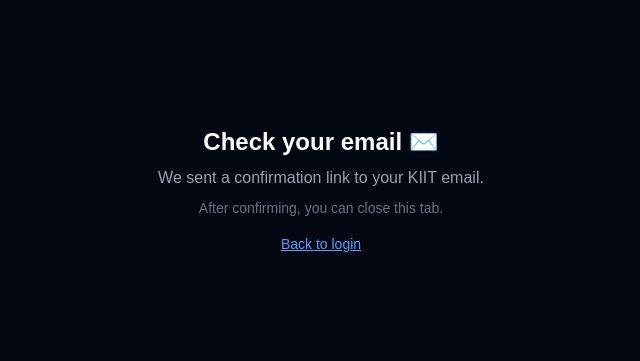
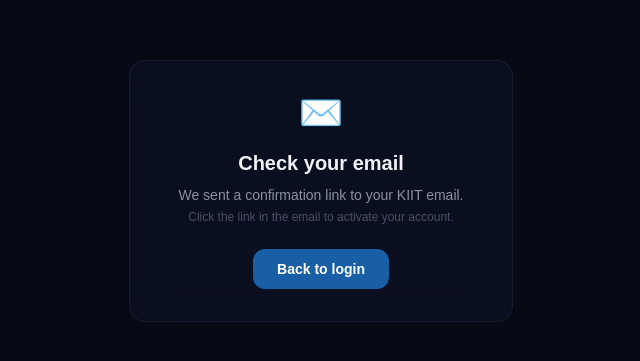
Before and after one commit to Nova6278/Vaapsi, a Next.js app: page /signup/confirm in a window 1280 px wide. Shown: the part 209-570 px from the top of the page, without its empty margins (319-959 px from the left). Built offline with nearby package versions, Linux system fonts and the light colour scheme.

Commit message:
feat: email verification flow with auth/confirm route

```diff
--- /dev/null
+++ b/app/auth/confirm/route.ts
@@ -0,0 +1,35 @@
+import { type EmailOtpType } from '@supabase/supabase-js'
+import { NextRequest, NextResponse } from 'next/server'
+import { createServerClient } from '@supabase/ssr'
+import { cookies } from 'next/headers'
+
+export async function GET(request: NextRequest) {
+  const { searchParams } = new URL(request.url)
+  const token_hash = searchParams.get('token_hash')
+  const type = searchParams.get('type') as EmailOtpType | null
+
+  if (token_hash && type) {
+    const cookieStore = await cookies()
+    const supabase = createServerClient(
+      process.env.NEXT_PUBLIC_SUPABASE_URL!,
+      process.env.NEXT_PUBLIC_SUPABASE_ANON_KEY!,
+      {
+        cookies: {
+          getAll: () => cookieStore.getAll(),
+          setAll: (cookiesToSet) => {
+            cookiesToSet.forEach(({ name, value, options }) =>
+              cookieStore.set(name, value, options)
+            )
+          },
+        },
+      }
+    )
+
+    const { error } = await supabase.auth.verifyOtp({ token_hash, type })
+    if (!error) {
+      return NextResponse.redirect(new URL('/dashboard', request.url))
+    }
+  }
+
+  return NextResponse.redirect(new URL('/login?error=invalid_link', request.url))
+}
--- a/app/signup/confirm/page.tsx
+++ b/app/signup/confirm/page.tsx
@@ -2,15 +2,27 @@
 
 export default function ConfirmPage() {
   return (
-    <div className="min-h-screen flex items-center justify-center bg-gray-950 text-white">
-      <div className="text-center">
-        <h1 className="text-2xl font-bold mb-2">Check your email ✉️</h1>
-        <p className="text-gray-400">We sent a confirmation link to your KIIT email.</p>
-        <p className="text-gray-500 text-sm mt-2">After confirming, you can close this tab.</p>
-        <Link
-          href="/login"
-          className="inline-block mt-4 text-sm text-blue-400 hover:text-blue-300 underline"
-        >
+    <div className="min-h-screen flex items-center justify-center px-4"
+      style={{ background: '#050a15' }}>
+      <div className="rounded-2xl p-8 text-center max-w-sm w-full"
+        style={{
+          background: 'rgba(13,18,37,0.7)',
+          border: '1px solid rgba(255,255,255,0.06)',
+          backdropFilter: 'blur(20px)',
+        }}>
+        <div className="text-4xl mb-4">✉️</div>
+        <h1 className="text-xl font-bold mb-2" style={{ color: '#f0f2f5' }}>
+          Check your email
+        </h1>
+        <p className="text-sm mb-1" style={{ color: '#8b92a5' }}>
+          We sent a confirmation link to your KIIT email.
+        </p>
+        <p className="text-xs mb-6" style={{ color: '#4a5068' }}>
+          Click the link in the email to activate your account.
+        </p>
+        <Link href="/login"
+          className="inline-block px-6 py-2.5 rounded-xl text-sm font-semibold transition-opacity hover:opacity-90"
+          style={{ background: '#185FA5', color: '#fff' }}>
           Back to login
         </Link>
       </div>
```
